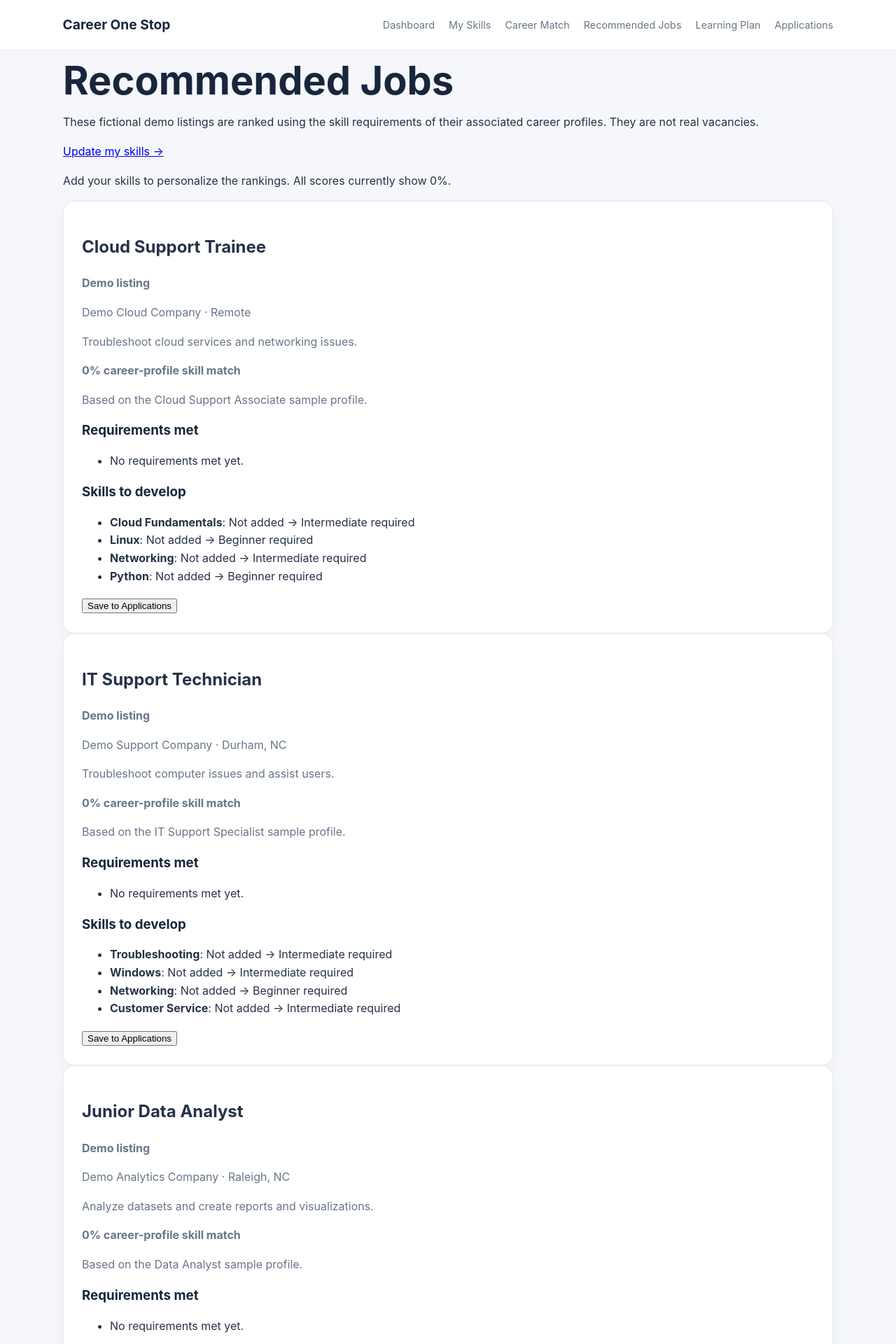
After one commit to tooflykayy/career-one-stop, a Flask app: page /jobs in a window 1280 px wide. The commit adds this page. Shown: the top 1920 px of the page at 70% size. Run offline with Flask 3, Linux system fonts and the light colour scheme.

Commit message:
Add demo job recommendations and save to applications

```diff
--- a/app.py
+++ b/app.py
@@ -5,6 +5,9 @@ from datetime import date
 from urllib.parse import urlparse
 from models.models import db, Skill, Application
 from career_matching import match_careers
+from job_matching import recommend_jobs
+from flask import abort
+from job_data import JOBS
 
 app = Flask(__name__)
 
@@ -356,6 +359,51 @@ def career_match():
         careers=careers,
         has_skills=bool(saved_skills),
     )
+@app.route("/jobs")
+def recommended_jobs():
+    saved_skills = Skill.query.order_by(Skill.name.asc()).all()
+    jobs = recommend_jobs(saved_skills)
+
+    return render_template(
+        "jobs.html",
+        jobs=jobs,
+        has_skills=bool(saved_skills),
+    )
+@app.route("/jobs/<job_id>/save", methods=["POST"])
+def save_recommended_job(job_id):
+    job = next(
+        (listing for listing in JOBS if listing["id"] == job_id),
+        None,
+    )
+
+    if job is None:
+        abort(404)
+
+    existing = Application.query.filter_by(
+        company=job["company"],
+        job_title=job["title"],
+    ).first()
+
+    if existing:
+        flash("This job is already in your applications.", "info")
+    else:
+        application = Application(
+            company=job["company"],
+            job_title=job["title"],
+            status="Saved",
+            notes=(
+                "Fictional demo listing saved from Recommended Jobs. "
+                f"Location: {job['location']}. "
+                f"{job['description']}"
+            ),
+        )
+
+        db.session.add(application)
+        db.session.commit()
+        flash("Job saved to your applications!", "success")
+
+    return redirect(url_for("applications"))
+
 @app.route("/health")
 def health():
     return {"status": "healthy"}, 200
--- /dev/null
+++ b/job_data.py
@@ -0,0 +1,49 @@
+# Fictional demo listings, not real vacancies.
+
+JOBS = [
+    {
+        "id": "demo-software-1",
+        "title": "Junior Software Developer",
+        "company": "Demo Software Company",
+        "location": "Remote",
+        "career_id": "software-developer",
+        "description": "Build Python applications and work with databases.",
+        "is_demo": True,
+    },
+    {
+        "id": "demo-data-1",
+        "title": "Junior Data Analyst",
+        "company": "Demo Analytics Company",
+        "location": "Raleigh, NC",
+        "career_id": "data-analyst",
+        "description": "Analyze datasets and create reports and visualizations.",
+        "is_demo": True,
+    },
+    {
+        "id": "demo-security-1",
+        "title": "Security Analyst Trainee",
+        "company": "Demo Security Company",
+        "location": "Charlotte, NC",
+        "career_id": "cybersecurity-analyst",
+        "description": "Review security alerts and investigate system activity.",
+        "is_demo": True,
+    },
+    {
+        "id": "demo-support-1",
+        "title": "IT Support Technician",
+        "company": "Demo Support Company",
+        "location": "Durham, NC",
+        "career_id": "it-support-specialist",
+        "description": "Troubleshoot computer issues and assist users.",
+        "is_demo": True,
+    },
+    {
+        "id": "demo-cloud-1",
+        "title": "Cloud Support Trainee",
+        "company": "Demo Cloud Company",
+        "location": "Remote",
+        "career_id": "cloud-support-associate",
+        "description": "Troubleshoot cloud services and networking issues.",
+        "is_demo": True,
+    },
+]
--- /dev/null
+++ b/job_matching.py
@@ -0,0 +1,30 @@
+from career_matching import match_careers
+from job_data import JOBS
+
+
+def recommend_jobs(saved_skills):
+    career_matches = {
+        career["id"]: career
+        for career in match_careers(saved_skills)
+    }
+
+    recommendations = []
+
+    for job in JOBS:
+        career = career_matches.get(job["career_id"])
+
+        if career is None:
+            continue
+
+        recommendations.append({
+            **job,
+            "career_title": career["title"],
+            "match_percentage": career["match_percentage"],
+            "matched_skills": career["matched_skills"],
+            "skill_gaps": career["skill_gaps"],
+        })
+
+    return sorted(
+        recommendations,
+        key=lambda job: (-job["match_percentage"], job["title"]),
+    )
--- a/templates/base.html
+++ b/templates/base.html
@@ -14,6 +14,7 @@
             <a href="{{ url_for('dashboard') }}">Dashboard</a>
             <a href="{{ url_for('skills') }}">My Skills</a>
             <a href="{{ url_for('career_match') }}">Career Match</a>
+            <a href="{{ url_for('recommended_jobs') }}">Recommended Jobs</a>
             <a href="{{ url_for('dashboard') }}#learning-plan">Learning Plan</a>
             <a href="{{ url_for('applications') }}">Applications</a>
         </nav>
--- /dev/null
+++ b/templates/jobs.html
@@ -0,0 +1,62 @@
+{% extends "base.html" %}
+
+{% block title %}Recommended Jobs | Career One Stop{% endblock %}
+
+{% block content %}
+<h1>Recommended Jobs</h1>
+<p>
+    These fictional demo listings are ranked using the skill
+    requirements of their associated career profiles.
+    They are not real vacancies.
+</p>
+
+<p><a href="{{ url_for('skills') }}">Update my skills →</a></p>
+
+{% if not has_skills %}
+<p>Add your skills to personalize the rankings. All scores currently show 0%.</p>
+{% endif %}
+
+<section>
+    {% for job in jobs %}
+    <article class="feature-card">
+        <h2>{{ job.title }}</h2>
+        <p><strong>Demo listing</strong></p>
+        <p>{{ job.company }} · {{ job.location }}</p>
+        <p>{{ job.description }}</p>
+
+        <p>
+            <strong>{{ job.match_percentage }}% career-profile skill match</strong>
+        </p>
+        <p>Based on the {{ job.career_title }} sample profile.</p>
+
+        <h3>Requirements met</h3>
+        <ul>
+            {% for skill in job.matched_skills %}
+            <li>{{ skill }}</li>
+            {% else %}
+            <li>No requirements met yet.</li>
+            {% endfor %}
+        </ul>
+
+        <h3>Skills to develop</h3>
+        <ul>
+            {% for gap in job.skill_gaps %}
+            <li>
+                <strong>{{ gap.name }}</strong>:
+                {{ gap.current_level }} →
+                {{ gap.required_level }} required
+            </li>
+            {% else %}
+            <li>You meet all listed profile requirements.</li>
+            {% endfor %}
+        </ul>
+        <form method="POST"
+      action="{{ url_for('save_recommended_job', job_id=job.id) }}">
+    <button type="submit">Save to Applications</button>
+</form>
+    </article>
+    {% else %}
+    <p>No demo listings are available.</p>
+    {% endfor %}
+</section>
+{% endblock %}
```
